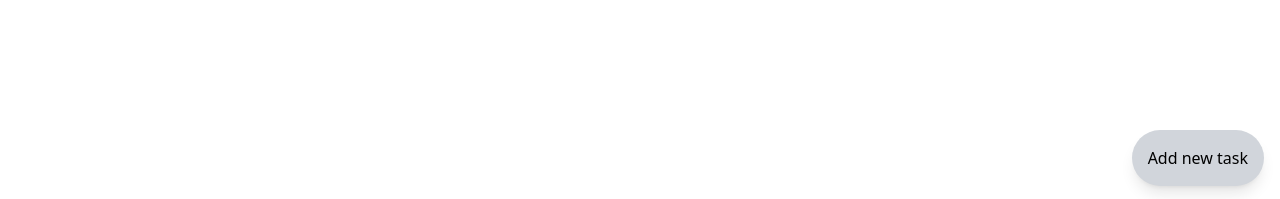
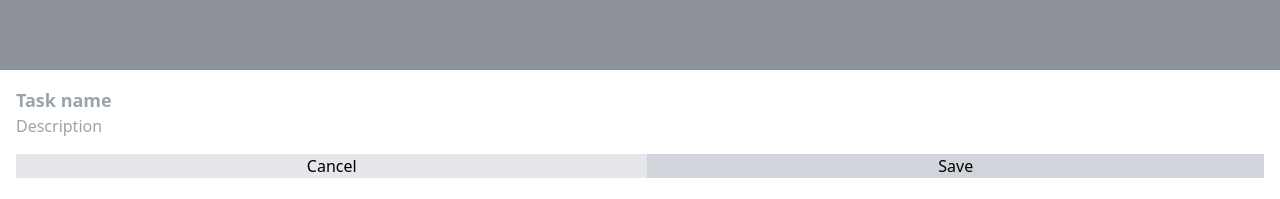
Before and after one commit to shchilkin/productivity-app, a Next.js app in the folder apps/nextjs-app/: page /app in a window 1280 px wide. Both pictures are taken after a click on the button "Add new task". Shown: the part 598-797 px from the top of the page. Built offline with nearby package versions, Linux system fonts and the light colour scheme; no server answers; the database is empty.

Commit message:
Add new task with a dialog

```diff
--- /dev/null
+++ b/apps/nextjs-app/actors/addNewTaskMachine/addNewTaskMachine.ts
@@ -0,0 +1,169 @@
+import { assign, createMachine } from 'xstate'
+
+interface AddNewTaskMachineContext {
+  title: string
+  description: string
+}
+
+const addNewTaskMachine = {
+  schema: {
+    context: {} as AddNewTaskMachineContext,
+  },
+  predictableActionArguments: true,
+  id: 'addNewTaskService',
+  initial: 'cannotSave',
+  context: { title: '', description: '' },
+  states: {
+    canSave: {
+      always: {
+        cond: 'cannotSave',
+        target: 'cannotSave',
+      },
+      on: {
+        SAVE_TASK: {
+          target: 'saveTask',
+          actions: () => console.log('Saving task'),
+        },
+        UPDATE_LOCAL_CONTEXT: {
+          actions: [
+            assign({
+              title: (
+                context,
+                event: { type: 'UPDATE_LOCAL_CONTEXT'; title: string }
+              ) => {
+                console.log(context, event, 'update local title CAN SAVE')
+                return event.title
+              },
+            }),
+          ],
+        },
+        UPDATE_LOCAL_DESCRIPTION: {
+          actions: [
+            assign({
+              description: (
+                context,
+                event: { type: 'UPDATE_LOCAL_CONTEXT'; description: string }
+              ) => {
+                console.log(context, event, 'update local description CAN SAVE')
+                return event.description
+              },
+            }),
+          ],
+        },
+        CANCEL_SAVING: {
+          target: 'closeDialogWithoutSaving',
+          actions: (context: any, event: any) =>
+            console.log(context, event, 'Close dialog without saving'),
+        },
+      },
+    },
+    saveTask: {
+      // TODO: Implement saving to server
+      invoke: {
+        id: 'savingTaskService',
+        src: (context: AddNewTaskMachineContext) => {
+          console.log('attempting to save task')
+
+          const localTask = {
+            title: context.title,
+            description: context.description,
+            status: false,
+          }
+
+          // return createTask(localTask)
+
+          return new Promise((resolve) => {
+            resolve(localTask)
+          })
+        },
+        onDone: {
+          target: 'saveAndCloseDialog',
+          actions: [
+            () => console.log('task saved'),
+            () => console.log('exitDialog'),
+          ],
+        },
+        onError: {
+          target: 'cannotSave',
+          actions: () => console.log('cannot save task'),
+        },
+      },
+      actions: [() => console.log('saving task')],
+    },
+    // Todo: rename save task and close dialog
+    saveAndCloseDialog: {
+      type: 'final',
+      data: {
+        saving: true,
+        // @ts-expect-error TODO: add types
+        title: (context, event) => {
+          console.log(context, event, 'exitDialog')
+          return context.title
+        },
+        // @ts-expect-error TODO: add types
+        description: (context) => context.description,
+        status: false,
+      },
+    },
+    closeDialogWithoutSaving: {
+      type: 'final',
+      data: {
+        saving: false,
+      },
+    },
+    cannotSave: {
+      always: {
+        cond: 'canSave',
+        target: 'canSave',
+      },
+      on: {
+        // TODO: RENAME TO UPDATE_LOCAL_TITLE
+        UPDATE_LOCAL_CONTEXT: {
+          actions: [
+            assign({
+              title: (context, event) => {
+                console.log(context, event, 'update local title CANNOT SAVE')
+                // @ts-expect-error TODO: add event types
+                return event.title
+              },
+            }),
+          ],
+        },
+        UPDATE_LOCAL_DESCRIPTION: {
+          actions: [
+            assign({
+              description: (context, event) => {
+                console.log(
+                  context,
+                  event,
+                  'update local description CANNOT SAVE'
+                )
+                // @ts-expect-error TODO: add event types
+                return event.description
+              },
+            }),
+          ],
+        },
+        CANCEL_SAVING: {
+          target: 'closeDialogWithoutSaving',
+          actions: (context: any, event: any) =>
+            console.log(context, event, 'Close dialog without saving'),
+        },
+      },
+    },
+  },
+}
+
+// @ts-expect-error TODO: Fix machine typing
+export const addNewTaskService = createMachine(addNewTaskMachine, {
+  guards: {
+    canSave: (context) => {
+      console.log('canSave', context.title.replace(/\s+/g, '').length > 0)
+      return context.title.replace(/\s+/g, '').length > 0
+    },
+    cannotSave: (context) => {
+      console.log('cannotSave', context.title.length === 0)
+      return context.title.length === 0
+    },
+  },
+})
--- a/apps/nextjs-app/state/machines/appMachine/appMachine.actions.ts
+++ b/apps/nextjs-app/actors/appMachine/appMachine.actions.ts
@@ -1,11 +1,11 @@
 import { assign } from 'xstate'
-import { AppMachineContext } from '@/state/machines/appMachine/appMachine.types'
+import { AppMachineContext } from '@/actors/appMachine/appMachine.types'
 
 // TODO: change name to mutateTaskLocally
 export const mutateTask = assign({
   // TODO: add types
   tasks: (context: AppMachineContext, event: any) => {
-    return context.tasks.map((task) => {
+    return context.tasks.map((task: any) => {
       if (task.id === event.id) {
         return {
           ...task,
--- a/apps/nextjs-app/state/machines/appMachine/appMachine.ts
+++ b/apps/nextjs-app/actors/appMachine/appMachine.ts
@@ -3,8 +3,9 @@ import { createTask, deleteTask, updateTask } from '@/utils/api/fetcher'
 import {
   AppMachineContext,
   ToggleTaskEvent,
-} from '@/state/machines/appMachine/appMachine.types'
-import { mutateTask } from '@/state/machines/appMachine/appMachine.actions'
+} from '@/actors/appMachine/appMachine.types'
+import { addNewTaskService } from '@/actors/addNewTaskMachine/addNewTaskMachine'
+import { mutateTask } from '@/actors/appMachine/appMachine.actions'
 
 const setActiveTask = assign({
   activeTask: (context: AppMachineContext, event: { id: number | string }) => {
@@ -13,26 +14,6 @@ const setActiveTask = assign({
     return event.id
   },
 })
-
-const createNewTask = async (
-  // TODO: Add types
-  context: any,
-  event: any
-) => {
-  console.log(event, 'create new task invoke')
-
-  const { title, description, status, id } = event.task
-
-  const task = await createTask({
-    title: title,
-    description: description,
-    status: status,
-  })
-
-  return new Promise((resolve) => {
-    resolve({ task: task, localId: id })
-  })
-}
 
 const deleteItem = async (
   context: AppMachineContext,
@@ -93,7 +74,7 @@ const appMachine = createMachine(
   {
     schema: {
       context: {} as AppMachineContext,
-      // TODO: Add event types
+      // // TODO: Add event types
       events: {} as any,
       // TODO: Add action types
       actions: {} as any,
@@ -136,6 +117,7 @@ const appMachine = createMachine(
           },
         },
       },
+      // @deprecated
       syncUpdatedTaskWithServer: {
         invoke: {
           id: 'syncUpdatedTaskWithServer',
@@ -146,6 +128,28 @@ const appMachine = createMachine(
           onDone: {
             target: 'idle',
             actions: () => console.log('synced updated task with server'),
+          },
+          onError: {
+            target: 'idle',
+            actions: 'showError',
+          },
+        },
+      },
+      syncLocalTasksWithServer: {
+        invoke: {
+          id: 'syncLocalTasksWithServer',
+          src: (context, event) => {
+            console.warn(context, event, 'syncLocalTasksWithServer')
+            return createTask({
+              title: event.data.title,
+              description: event.data.description,
+              status: event.data.status,
+            })
+          },
+          onDone: {
+            target: 'idle',
+            actions: (context, event) =>
+              console.log('synced local tasks with server', event),
           },
           onError: {
             target: 'idle',
@@ -209,38 +213,23 @@ const appMachine = createMachine(
         },
       },
       createTask: {
-        on: {
-          CREATE_TASK: {
-            target: 'createTask',
+        invoke: {
+          id: 'addNewTaskService',
+          src: 'addNewTaskService',
+          onDone: {
+            // Return local new task data and sync it with server
+            // target syncUpdatedTaskWithServer
+            // TODO: rename syncUpdatedTaskWithServer to syncLocalTasksWithServer
+            target: 'syncLocalTasksWithServer',
             actions: [
               assign({
                 tasks: (context: AppMachineContext, event) => {
-                  console.log(event, 'create task')
-                  return [...context.tasks, event.task]
-                },
-              }),
-            ],
-          },
-          TOGGLE_TASK: {
-            actions: 'mutateTask',
-          },
-        },
-        invoke: {
-          id: 'createTask',
-          src: createNewTask,
-          onDone: {
-            target: 'idle',
-            actions: [
-              () => console.log('task created'),
-              assign({
-                tasks: (context, event) => {
-                  return context.tasks.map((task) => {
-                    if (task.id === event.data.localId) {
-                      return { ...task, id: event.data.task.id }
-                    } else {
-                      return task
-                    }
-                  })
+                  console.log(event.data, 'create task | TASK CREATED')
+                  if (event.data.saving) {
+                    delete event.data.saving
+                    return [...context.tasks, { ...event.data }]
+                  }
+                  return context.tasks
                 },
               }),
             ],
@@ -281,15 +270,13 @@ const appMachine = createMachine(
       deleteTaskService: (context, event) => deleteItem(context, event),
       sendUpdatedTaskDataToServerService: (context, event) =>
         updateItem(context, event),
+      addNewTaskService,
     },
     actions: {
-      // @ts-expect-error TODO: refactor machine and fix this
       setActiveTask,
-      // @ts-expect-error TODO: refactor machine and fix this
       mutateTask,
-      // @ts-expect-error TODO: refactor machine and fix this
       mutateLocalTask,
-      // @ts-expect-error TODO: refactor machine and fix this
+      // @ts-expect-error TODO: Refactor actions
       updateTask,
       showError: (context, event) =>
         console.log('error during event', event, context),
--- a/apps/nextjs-app/state/index.ts
+++ b/apps/nextjs-app/actors/index.ts
@@ -1,5 +1,5 @@
 // Export xState machines and services here
 
-import appMachine from '@/state/machines/appMachine/appMachine'
+import appMachine from '@/actors/appMachine/appMachine'
 
 export { appMachine }
--- a/apps/nextjs-app/components/AddNewTaskDialog/index.tsx
+++ b/apps/nextjs-app/components/AddNewTaskDialog/index.tsx
@@ -1,6 +1,24 @@
-import React from 'react'
+'use client'
+
+import React, { useContext } from 'react'
+import { useActor } from '@xstate/react'
+import { GlobalStateContext } from '@/components/AppClientSide'
 
 const AddNewTaskDialog: React.FunctionComponent = () => {
+  const globalServices = useContext(GlobalStateContext)
+
+  const [state] = useActor(globalServices.appService)
+
+  const dialogService = state.children.addNewTaskService
+
+  const [dialogServiceState] = useActor(dialogService)
+
+  const canSave = dialogServiceState.matches('canSave')
+
+  const [newDescription, setNewDescription] = React.useState<string>(
+    dialogServiceState.context.description
+  )
+
   return (
     <div
       className={
@@ -9,15 +27,52 @@ const AddNewTaskDialog: React.FunctionComponent = () => {
     >
       <div
         className={
-          'fixed inset-x-0 bottom-0 bg-white/100 flex flex-col justify-center px-[16px]'
+          'fixed inset-x-0 bottom-0 bg-white/100 flex flex-col justify-center px-[16px] pb-[24px] pt-[16px]'
         }
       >
-        <h1>Add new task</h1>
-        <h1>Add new task</h1>
-        <h1>Add new task</h1>
-        <h1>Add new task</h1>
-        <h1>Add new task</h1>
-        <h1>Add new task</h1>
+        <input
+          className={'font-semibold text-lg'}
+          placeholder={'Task name'}
+          onChange={(event) => {
+            dialogService.send(
+              'UPDATE_LOCAL_CONTEXT',
+              // @ts-expect-error TODO: Add types
+              {
+                title: event.target.value,
+              }
+            )
+          }}
+        />
+        <input
+          className={'text-gray-600'}
+          placeholder={'Description'}
+          value={newDescription}
+          onChange={(event) => {
+            setNewDescription(event.target.value)
+            dialogService.send(
+              'UPDATE_LOCAL_DESCRIPTION',
+              // @ts-expect-error TODO: Add types
+              {
+                description: event.target.value,
+              }
+            )
+          }}
+        />
+        <section className={'flex w-full flex-row-reverse mt-4'}>
+          <button
+            disabled={!canSave}
+            onClick={() => dialogService.send('SAVE_TASK')}
+            className={`grow  ${canSave ? 'bg-amber-300' : 'bg-gray-300'}`}
+          >
+            Save
+          </button>
+          <button
+            onClick={() => dialogService.send('CANCEL_SAVING')}
+            className={'bg-gray-200 grow'}
+          >
+            Cancel
+          </button>
+        </section>
       </div>
     </div>
   )
--- a/apps/nextjs-app/components/AppClientSide/index.tsx
+++ b/apps/nextjs-app/components/AppClientSide/index.tsx
@@ -5,8 +5,10 @@ import TaskList from '@/components/TaskList'
 import FloatingActionButton from '@/components/FloatingActionButton'
 import { Task } from '@prisma/client'
 import { useActor, useInterpret } from '@xstate/react'
-import { appMachine } from '@/state'
+
 import { InterpreterFrom } from 'xstate'
+import AddNewTaskDialog from '@/components/AddNewTaskDialog'
+import { appMachine } from '@/actors'
 
 interface AppClientSideProps {
   tasks: Task[]
@@ -24,9 +26,12 @@ const AppClientSide: React.FunctionComponent<AppClientSideProps> = ({
       activeTask: null,
       tasks: tasks,
     },
+    devTools: true,
   })
 
   const [state] = useActor(appService)
+
+  const addingNewTask = state.matches('createTask')
 
   return (
     <div
@@ -40,6 +45,7 @@ const AppClientSide: React.FunctionComponent<AppClientSideProps> = ({
             <TaskList />
           </div>
         </div>
+        {addingNewTask && <AddNewTaskDialog />}
         <FloatingActionButton />
       </GlobalStateContext.Provider>
     </div>
--- a/apps/nextjs-app/components/FloatingActionButton/index.tsx
+++ b/apps/nextjs-app/components/FloatingActionButton/index.tsx
@@ -16,7 +16,6 @@ const localIdGenerator = idGenerator()
 const FloatingActionButton: React.FunctionComponent = () => {
   const [disabled] = React.useState(false)
 
-  // CREATE_TASK
   const globalServices = useContext(GlobalStateContext)
   const { send } = globalServices.appService
 
--- a/apps/nextjs-app/components/TaskList/index.tsx
+++ b/apps/nextjs-app/components/TaskList/index.tsx
@@ -18,8 +18,6 @@ const TaskList = () => {
     setTasks(state.context.tasks)
   }, [state.context.tasks])
 
-  console.log(tasks, 'tasks')
-
   if (!tasks) return <div>no data</div>
 
   return (
--- a/apps/nextjs-app/package.json
+++ b/apps/nextjs-app/package.json
@@ -19,6 +19,7 @@
     "@types/node": "18.11.18",
     "@types/react": "18.0.27",
     "@types/react-dom": "18.0.10",
+    "@xstate/inspect": "^0.8.0",
     "@xstate/react": "^3.2.1",
     "bcrypt": "^5.1.0",
     "cookie": "^0.5.0",
```
Also changed, not shown: apps/nextjs-app/actors/appMachine/appMachine.types.ts (renamed from apps/nextjs-app/state/machines/appMachine/appMachine.types.ts), 1 other file (tests, documents, lock files or other folders).
